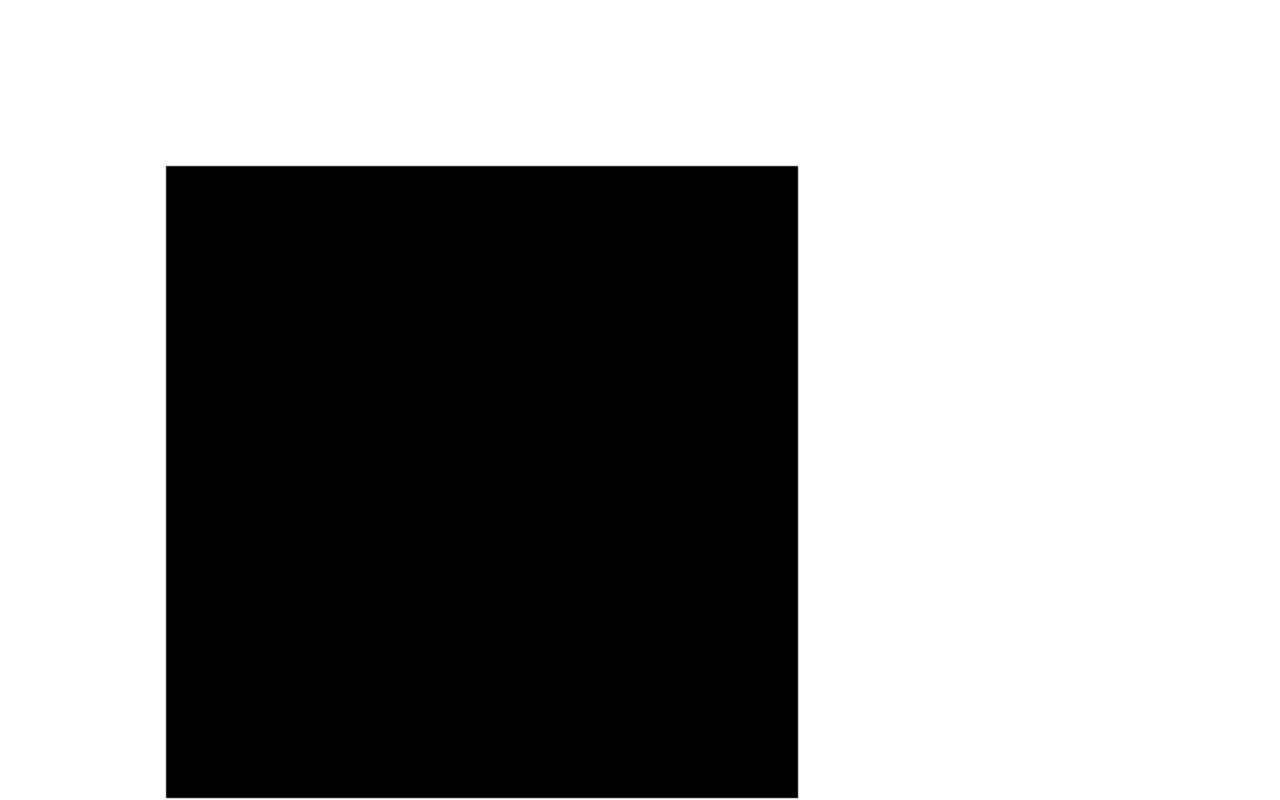
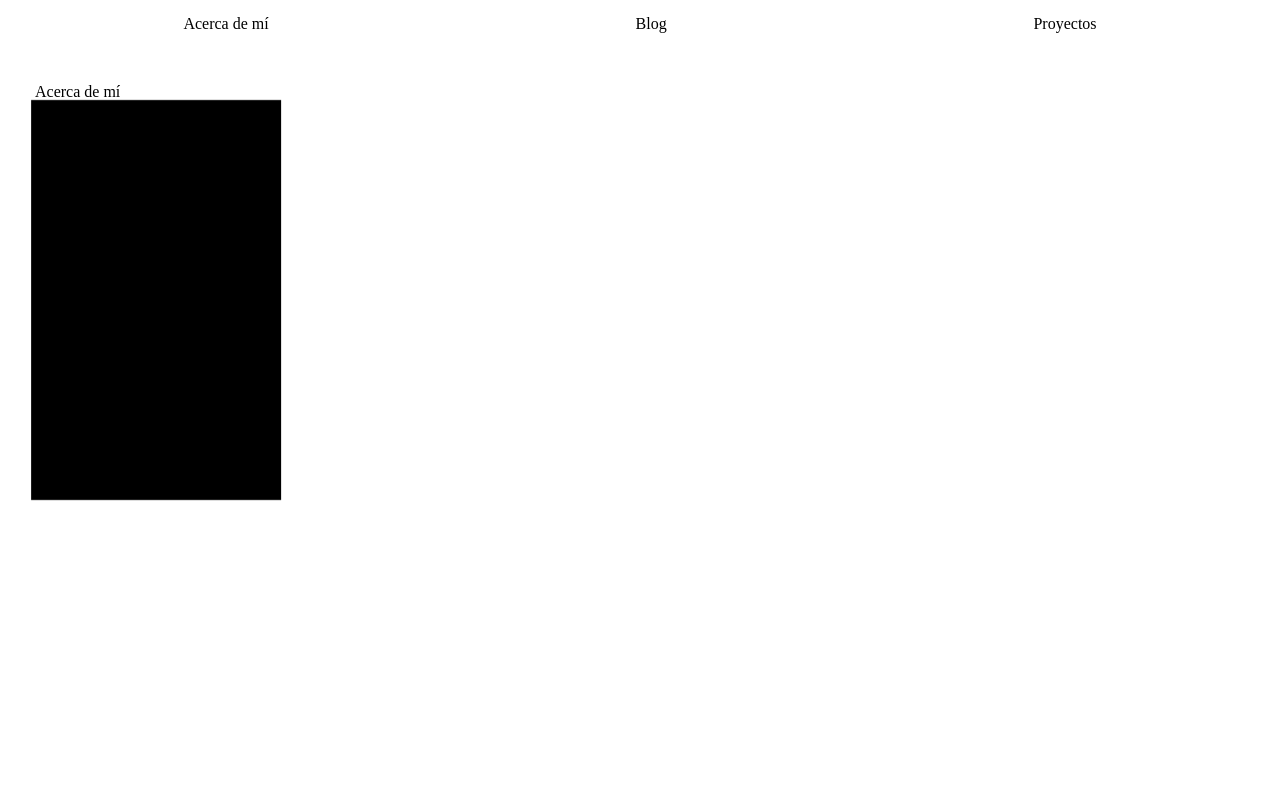
Before and after one commit to aomcastor/proyecto2latam, a website: page index.html in a window 1280 px wide. Shown: the top 800 px of the page. Drawn offline with Linux system fonts and the light colour scheme.

Commit message:
testeando posición del canvas, y agregando consas menores

```diff
--- a/index.html
+++ b/index.html
@@ -8,8 +8,40 @@
 
 </head>
 <body>
+
+    <header id="top-head">
+        <nav>
+            <ul id="top-nav">
+                <li>Acerca de mí</li>
+                <li>Blog</li>
+                <li>Proyectos</li>
+            </ul>
+        </nav>
+    </header>
+
+    <aside id="sidebar">
+        <header>
+            <ul id="title">
+                <li>Acerca de mí</li>
+                <li>Blog</li>
+                <li>Proyectos</li>
+            </ul>
+        </header>
+        <section>
+            <ol id="content">
+                <li>Contenido 1</li>
+                <li>Contenido 2</li>
+                <li>Contenido 3</li>
+            </ol>
+        </section>
+
+    </aside>
+
+    <section id="about"></section>
+    <section id="blog"> </section>
+    <section id="projects"> </section>
+
     <canvas id="myCanvas"></canvas>
     <script src="test01.js"></script>
-    <p>Esto es una prueba</p>
 </body>
 </html>
--- a/styles.css
+++ b/styles.css
@@ -1,9 +1,52 @@
 body
 {
+    height: 100%;
+    width: 100%;
+    margin: 0;
 }
 
 canvas {
+    width: 100vh;
+    height: 100vh;
+    position: fixed;
+    top: 0;
+    left: 0;
+    margin: 0;
+    padding: 0;
+    display: ;
+    z-index: -1;
+}
+
+#top-header{
+    position: fixed;
+    height: 60px;
+    width: 50%;
+    margin: 0 auto;
+
+}
+
+#top-nav{
+    display: flex;
+    margin: 0;
+    padding: 15px 0;
+}
+
+#top-nav li{
+    flex-grow: 1;
+    text-align: center;
+
+}
+
+#top-nav, #content, #title {
+    list-style: none;
+}
+
+#sidebar{
+}
+
+#content, #title {
     display: block;
-    width: 100%;
-    height: 100%
+    margin: 0;
+    padding: 0;
+    padding: 35px;
 }
--- a/test01.js
+++ b/test01.js
@@ -1,9 +1,9 @@
 const canvas = document.getElementById('myCanvas');
-const context = canvas.getContext('2d');
+const c = canvas.getContext('2d');
 
-canvas.width = 800;
-canvas.height = 800;
+canvas.width = window.innerWidth;
+canvas.height = window.innerHeight;
 
-context.fillStyle = 'black';
-context.beginPath();
-context.fillRect(100, 100, 400, 400);
+c.fillStyle = 'black';
+c.beginPath();
+c.fillRect(50, 100, 400, 400);
```
